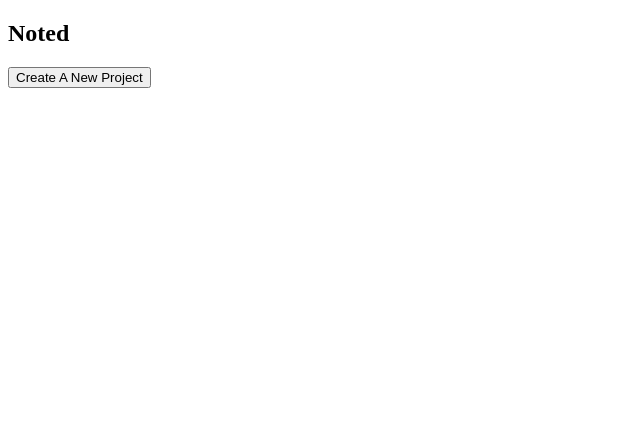
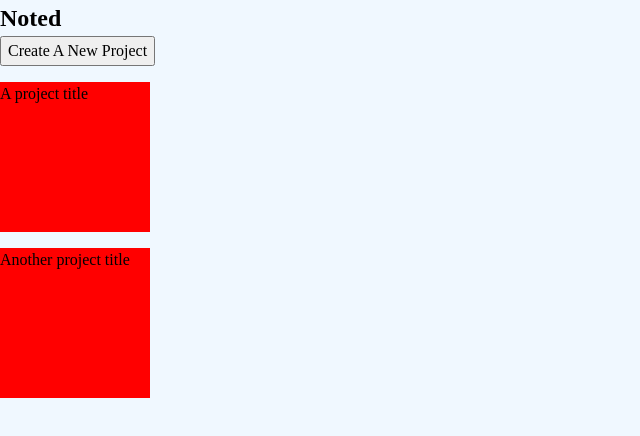
Before and after one commit to bendee48/todo, a plain HTML site: page index.html in a window 1280 px wide. Both pictures are taken after a click on the button "Create A New Project". Shown: the whole page, without its empty margins (0-640 px from the left). Drawn offline with Linux system fonts and the light colour scheme.

Commit message:
Adding displayProject module
- Adding module to handle displaying list of current projects
- Adding css

```diff
--- a/index.html
+++ b/index.html
@@ -5,6 +5,7 @@
   <meta http-equiv="X-UA-Compatible" content="IE=edge">
   <meta name="viewport" content="width=device-width, initial-scale=1.0">
   <title>Todo</title>
+  <link rel="stylesheet" href="style.css">
   <script src="main.js" defer></script>
 </head>
 <body>
@@ -12,11 +13,11 @@
     <nav>
       <h1>Noted</h1>
     </nav>
-    <main>
-      <div class="main-container">
-        <button>Create A New Project</button>
-      </div>
-    </main>
   </header>
+  <main>
+    <div class="main-container">
+      <button>Create A New Project</button>
+    </div>
+  </main>
 </body>
 </html>
--- a/main.js
+++ b/main.js
@@ -1 +1 @@
-(()=>{"use strict";function t(i){this._title=i,this._todos=[],t.all.push(this)}t.all=[],Object.defineProperties(t.prototype,{title:{get:function(){return this._title},set:function(t){this._title=t}},todos:{get:function(){return this._todos}}}),t.prototype.addTodo=function(t){this._todos.push(t)};const i=t;function e({title:t,description:i,dueDate:e,priority:o}){this._title=t,this._description=i,this._dueDate=e,this._priority=o}Object.defineProperties(e.prototype,{title:{get:function(){return this._title},set:function(t){this._title=t}},description:{get:function(){return this._description},set:function(t){this._description=t}},dueDate:{get:function(){return this._dueDate},set:function(t){this._dueDate=t}},priority:{get:function(){return this._priority},set:function(t){this._priority=t}}});let o=new e({title:"A title",description:"A description",dueDate:"tomoroow",priority:"High"});console.log(o.description);let n=new i("A project title");new i("Another project title"),n.addTodo(o),console.log(i.all)})();
+(()=>{"use strict";function t(e){this._title=e,this._todos=[],t.all.push(this)}t.all=[],Object.defineProperties(t.prototype,{title:{get:function(){return this._title},set:function(t){this._title=t}},todos:{get:function(){return this._todos}}}),t.prototype.addTodo=function(t){this._todos.push(t)};const e=t;function i({title:t,description:e,dueDate:i,priority:o}){this._title=t,this._description=e,this._dueDate=i,this._priority=o}Object.defineProperties(i.prototype,{title:{get:function(){return this._title},set:function(t){this._title=t}},description:{get:function(){return this._description},set:function(t){this._description=t}},dueDate:{get:function(){return this._dueDate},set:function(t){this._dueDate=t}},priority:{get:function(){return this._priority},set:function(t){this._priority=t}}});const o=i,n=(()=>{const t=document.querySelector(".main-container");let i=e.all;return{displayProjects:()=>{i.forEach((e=>{t.appendChild((t=>{let e=document.createElement("div");return e.classList.add("project"),e.innerText=t,e})(e.title))}))}}})(),r=n;let s=new o({title:"A title",description:"A description",dueDate:"tomoroow",priority:"High"});console.log(s.description);let c=new e("A project title");new e("Another project title"),c.addTodo(s),console.log(e.all),console.log(r.displayProjects),r.displayProjects()})();
--- /dev/null
+++ b/style.css
@@ -0,0 +1,82 @@
+/* Box sizing rules */
+*,
+*::before,
+*::after {
+  box-sizing: border-box;
+}
+
+/* Remove default margin */
+body,
+h1,
+h2,
+h3,
+h4,
+p,
+figure,
+blockquote,
+dl,
+dd,
+ul {
+  margin: 0;
+}
+
+/* Remove Default Padding */
+
+ul {
+  padding: 0;
+}
+
+/* Remove list styles on ul, ol elements with a list role, which suggests default styling will be removed */
+ul[role='list'],
+ol[role='list'] {
+  list-style: none;
+}
+
+/* Set core root defaults */
+html:focus-within {
+  scroll-behavior: smooth;
+}
+
+/* Set core body defaults */
+body {
+  display: flex;
+  flex-direction: column;
+  min-height: 100vh;
+  text-rendering: optimizeSpeed;
+  line-height: 1.5;
+}
+
+/* A elements that don't have a class get default styles */
+a:not([class]) {
+  text-decoration-skip-ink: auto;
+}
+
+/* Make images easier to work with */
+img,
+picture {
+  max-width: 100%;
+  display: block;
+}
+
+/* Inherit fonts for inputs and buttons */
+input,
+button,
+textarea,
+select {
+  font: inherit;
+}
+
+/* Main Styling */
+
+body {
+  background-color: aliceblue;
+}
+
+/* Project */
+
+.project {
+  margin-top: 1em;
+  height: 150px;
+  width: 150px;
+  background: red;
+}
```
